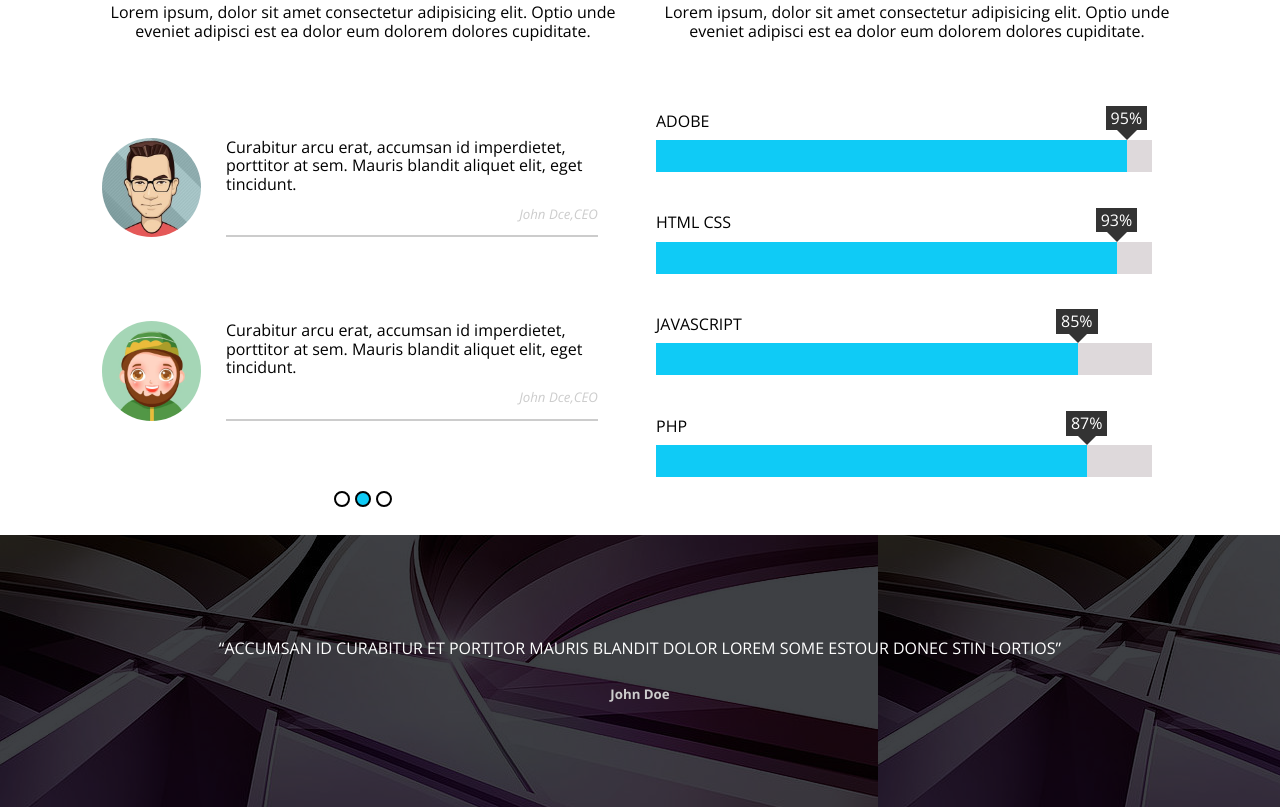
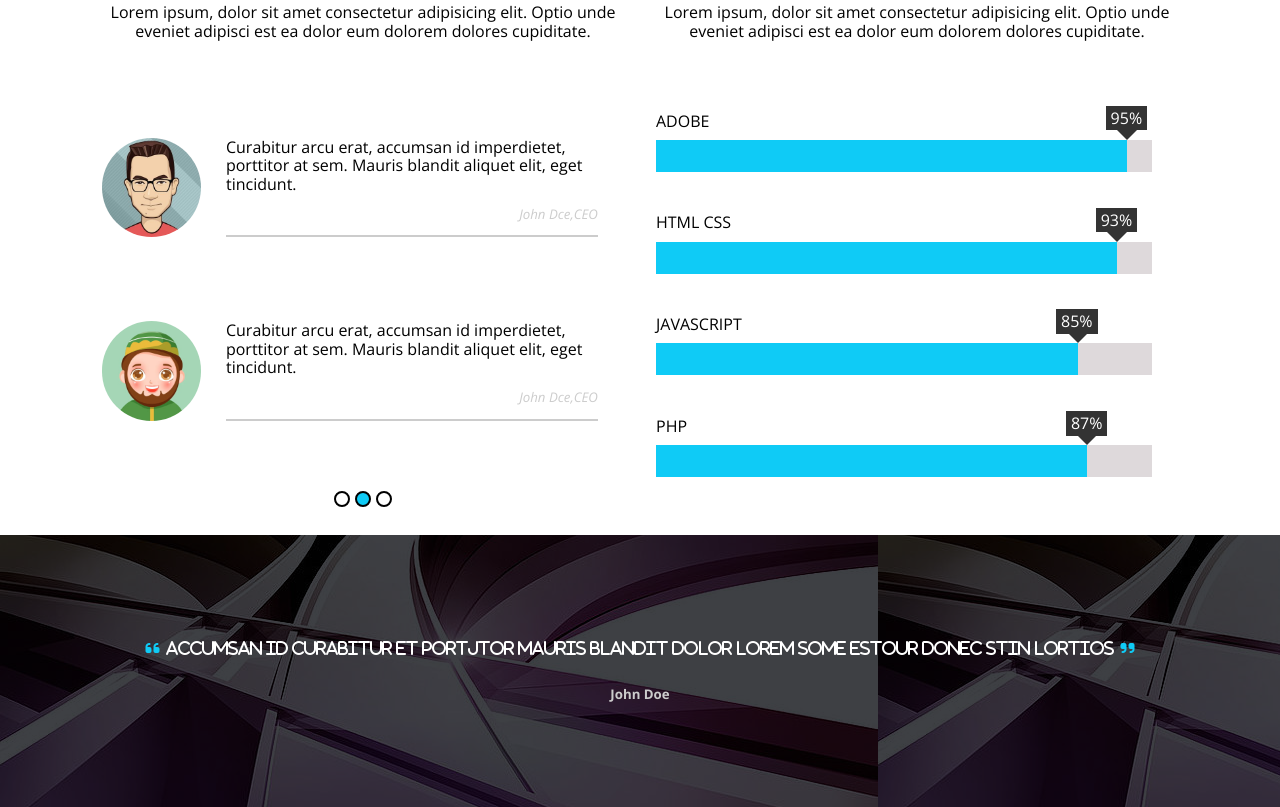
Before and after one commit to Moamen-Khalaf/kasper-v1.1, a plain HTML site: page index.html in a window 1280 px wide. Shown: the part 5934-6741 px from the top of the page. Drawn offline with nearby package versions, Linux system fonts and the light colour scheme.

Commit message:
quote font awesome

```diff
--- a/css/style.css
+++ b/css/style.css
@@ -643,6 +643,22 @@ li.active {
   height: 100%;
   text-align: center;
 }
+.quote .container q {
+  font-family: FontAwesome;
+  quotes: "\f10d""\f10e";
+}
+.quote .container q::before {
+  content: open-quote;
+  font-family: FontAwesome;
+  margin-right: 0.4em;
+  color: var(--main-color);
+}
+.quote .container q::after {
+  content: close-quote;
+  font-family: FontAwesome;
+  margin-left: 0.4em;
+  color: var(--main-color);
+}
 .quote .container h5 {
   color: #ccc;
 }
```
